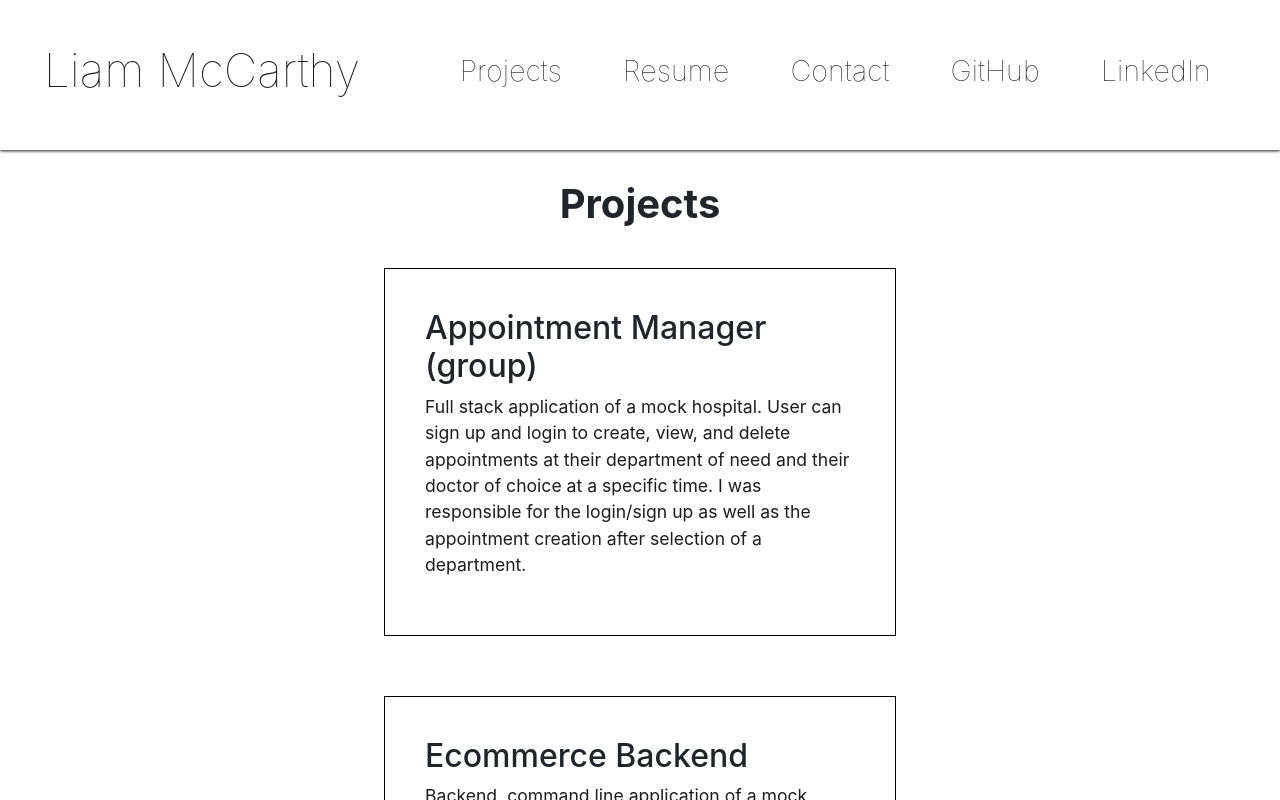
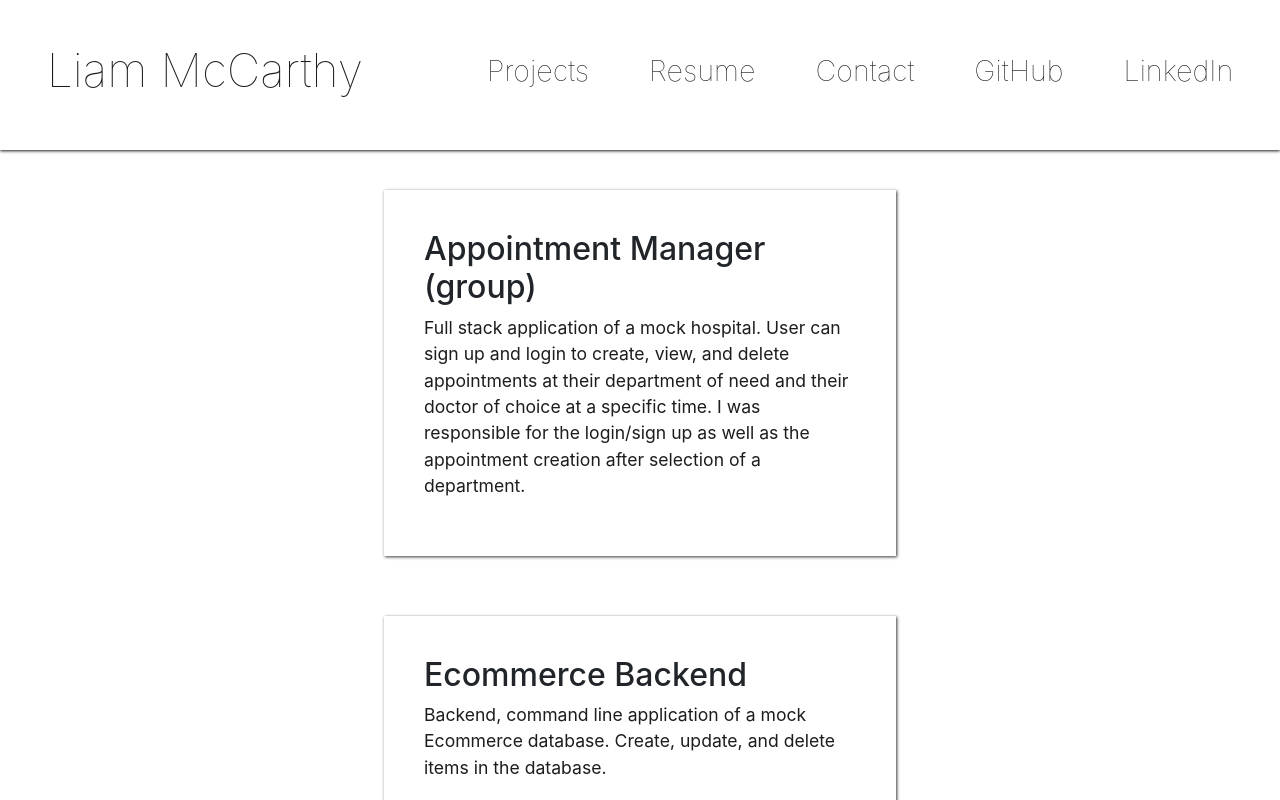
Before and after one commit to ltmccarthy9/portfolio, a React (Create React App) app in the folder client/: page /projects in a window 1280 px wide. Shown: the top 800 px of the page. Built offline with nearby package versions, Linux system fonts and the light colour scheme; a web font is replaced by a local one.

Commit message:
hover on proj card fixed

```diff
--- a/client/src/index.css
+++ b/client/src/index.css
@@ -51,32 +51,30 @@ p{
   margin-top: auto;
   margin-bottom: auto;
   margin-right: 5%;
-  border-radius: 20px;
-  padding: 5px;
-  transition: all .11s ease-in 100ms;
+  padding: 30px;
+  transition: all .13s ease-out 100ms;
 }
 
 .name:hover{
+  border-radius: 8px;
   cursor: pointer;
   box-shadow: 3px 3px 1px rgb(63, 60, 60);
-  border: 1px solid black;
+  background-color: rgb(241, 241, 241);
   transform: scale(1.1);
 }
 .nav-card{
-  border-radius: 20px;
   margin-top: auto;
   margin-bottom: auto;
-  margin-left: 2%;
-  margin-right: 2%;
-  transition: all .11s ease-in 100ms;
-  padding: 5px
+  transition: all .13s ease-in 100ms;
+  padding: 30px;
 }
 
 .nav-card:hover{
+  border-radius: 8px;
   cursor: pointer;
   transform: scale(1.2);
   box-shadow: 3px 3px 1px rgb(63, 60, 60);
-  border: 1px solid black;
+  background-color: rgb(241, 241, 241);
 }
 
 
@@ -91,9 +89,9 @@ p{
 .proj{
   margin-bottom: 60px;
   margin-top: 40px;
-  border: 1px solid black;
+  box-shadow: 1px 1px 3px rgb(54, 53, 53);
   padding: 40px;
-  transition: all .2s ease-in 100ms;
+  transition: all .3s ease-in 100ms;
   width: 40%;
 }
 
@@ -101,6 +99,7 @@ p{
   transform: scale(1.1);
   box-shadow: 15px 15px 1px rgb(63, 60, 60);
   cursor: pointer;
+  border: 1px solid rgb(160, 157, 157);
 }
 
 .bio:hover{
@@ -136,11 +135,11 @@ p{
 }
 
 #github:hover{
-  background-color: grey;
+  background-color: rgb(154, 151, 151);
 }
 
 #linkedin:hover{
-  background-color: rgb(54, 54, 202);
+  background-color: rgb(54, 133, 202);
 }
 
 #github:hover h5{
--- a/client/src/pages/Projects.js
+++ b/client/src/pages/Projects.js
@@ -19,7 +19,6 @@ const Projects = () => {
 
     return(
         <div>
-            <h2 className="projects">Projects</h2>
         <div onClick={goManager} className="container proj">
             <h2>Appointment Manager (group)</h2>
             <p>Full stack application of a mock hospital.  User can sign up
```
